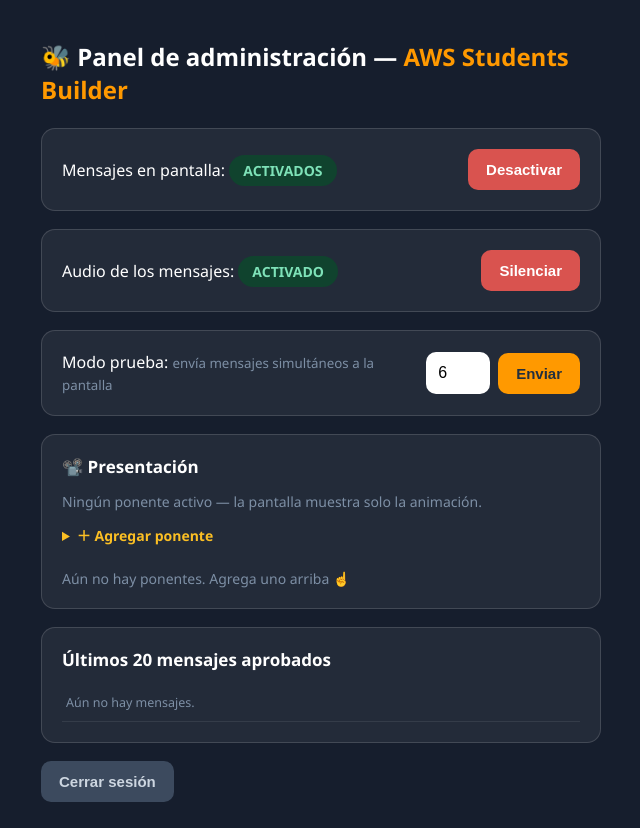
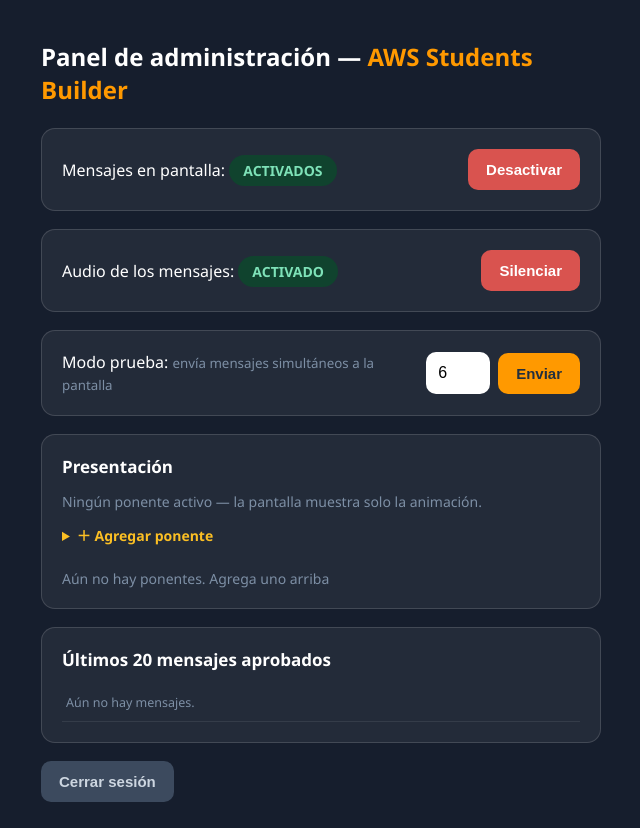
Before and after one commit to Laineess/abejitas, a Flask app: page /admin in a window 1280 px wide. Shown: the top 828 px of the page, without its empty margins (319-959 px from the left). Run offline with Flask 3, Linux system fonts and the light colour scheme; the visitor is signed in with stand-in values (Sample User, id 1).

Commit message:
quitamos emojis

```diff
--- a/templates/admin.html
+++ b/templates/admin.html
@@ -55,7 +55,7 @@
 </head>
 <body>
 <div class="panel">
-  <h1>🐝 Panel de administración — <span>AWS Students Builder</span></h1>
+  <h1>Panel de administración — <span>AWS Students Builder</span></h1>
 
   {% if not autenticado %}
     <div class="tarjeta">
@@ -109,7 +109,7 @@
 
     <!-- ──────────────── Presentación / Ponentes ──────────────── -->
     <div class="tarjeta">
-      <h2 style="font-size:17px; margin-bottom:14px;">📽️ Presentación</h2>
+      <h2 style="font-size:17px; margin-bottom:14px;">Presentación</h2>
 
       {% if ponente_activo is not none and ponentes|length > ponente_activo %}
         <div class="estado" style="margin-bottom:14px;">
@@ -175,7 +175,7 @@
           {% endfor %}
         </ul>
       {% else %}
-        <p style="color:#7d8fa5; font-size:14px;">Aún no hay ponentes. Agrega uno arriba ☝️</p>
+        <p style="color:#7d8fa5; font-size:14px;">Aún no hay ponentes. Agrega uno arriba</p>
       {% endif %}
     </div>
 
--- a/templates/display.html
+++ b/templates/display.html
@@ -267,7 +267,7 @@
 
   <div class="qr">
     <img src="{{ url_for('qr_png') }}" alt="QR para dejar un mensaje">
-    <p>📱 ¡Déjanos un mensaje!</p>
+    <p>¡Déjanos un mensaje!</p>
   </div>
 
   <div id="panal"></div>
```
